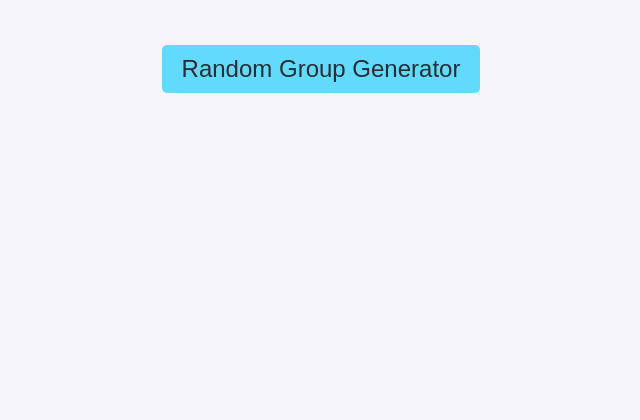
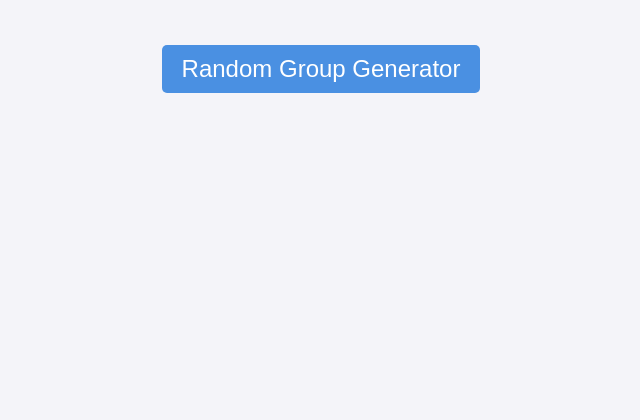
Before and after one commit to tscrivner26/tscrivner26.github.io, a plain HTML site: page index.html in a window 1280 px wide. Shown: the part 380-800 px from the top of the page, without its empty margins (319-959 px from the left). Drawn offline with Linux system fonts and the light colour scheme.

Commit message:
Update index.html

```diff
--- a/index.html
+++ b/index.html
@@ -3,7 +3,7 @@
 <head>
     <meta charset="UTF-8">
     <meta name="viewport" content="width=device-width, initial-scale=1.0">
-    <title>Game Hub</title>
+    <title>Classroom Hub</title>
     <style>
         body {
             font-family: Arial, sans-serif;
@@ -26,14 +26,14 @@
             font-size: 24px;
             margin: 20px;
             padding: 10px 20px;
-            background-color: #61dafb;
-            color: #282c34;
+            background-color: #4a90e2;
+            color: white;
             border: none;
             cursor: pointer;
             border-radius: 5px;
         }
         .game-button:hover {
-            background-color: #50a9c0;
+            background-color: #4a83e2;
         }
     </style>
 </head>
```
